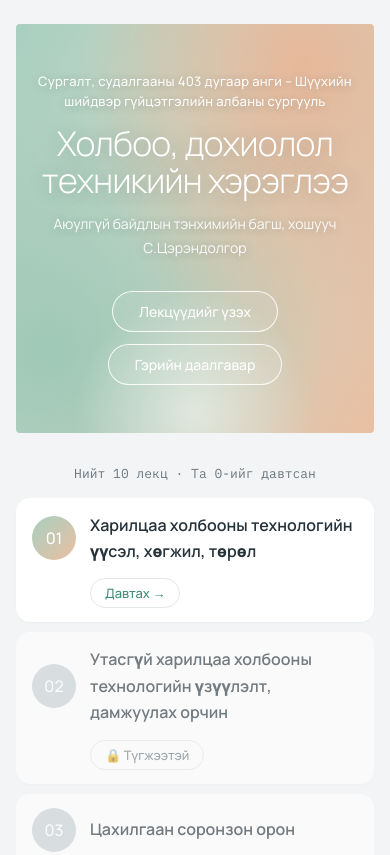
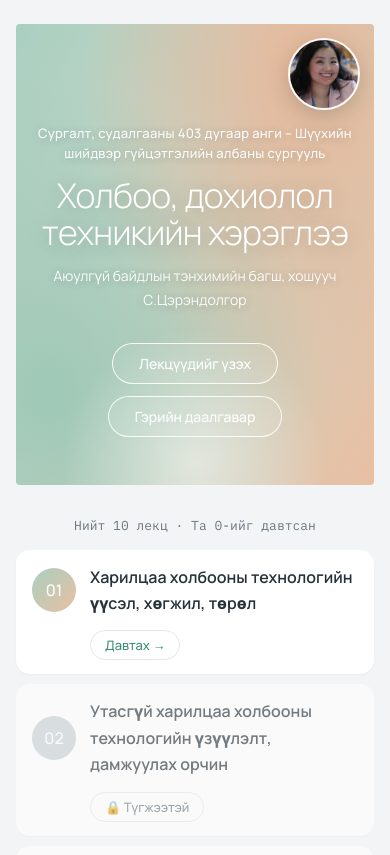
Before and after one commit to sandagbazartsedo-del/Kholboo-Lects, a plain HTML site: page index.html in a window 390 px wide. Shown: the top 855 px of the page. Drawn offline with Linux system fonts and the light colour scheme.

Commit message:
Нүүр хуудасны баруун дээд буланд багшийн дугуй зураг нэмэх (#8)
Claude-Session: https://claude.ai/code/session_013SDDb5gQ1uyVrDQZjKtZGv

Co-authored-by: Claude <noreply@anthropic.com>

```diff
--- a/app.js
+++ b/app.js
@@ -56,7 +56,8 @@
     const done = getDone();
     document.title = COURSE.title;
     app.innerHTML = `
-      <header class="head">
+      <header class="head${COURSE.teacherPhoto ? " has-photo" : ""}">
+        ${COURSE.teacherPhoto ? `<img class="teacher-photo" src="${esc(COURSE.teacherPhoto)}" alt="${esc(COURSE.teacher)}" width="160" height="160">` : ""}
         <span class="eyebrow">${esc(COURSE.school)}</span>
         <h1>${esc(COURSE.title)}</h1>
         <span class="meta">${esc(COURSE.teacher)}</span>
--- a/lectures.js
+++ b/lectures.js
@@ -14,6 +14,8 @@ const COURSE = {
   title: "Холбоо, дохиолол техникийн хэрэглээ",
   school: "Сургалт, судалгааны 403 дугаар анги – Шүүхийн шийдвэр гүйцэтгэлийн албаны сургууль",
   teacher: "Аюулгүй байдлын тэнхимийн багш, хошууч С.Цэрэндолгор",
+  // Нүүр хуудасны буланд харагдах багшийн зураг ("" бол зураг гарахгүй)
+  teacherPhoto: "img/teacher.jpg",
 
   // ЛЕКЦИЙН ТҮГЖЭЭ: true бол сурагч өмнөх лекцээ бүрэн уншиж, гэрийн
   // даалгавраа илгээсний дараа л дараагийн лекц нээгдэнэ. Бүгдийг нээх бол false.
--- a/style.css
+++ b/style.css
@@ -48,6 +48,17 @@ a:focus-visible, button:focus-visible { outline: 2px solid var(--accent); outlin
     linear-gradient(120deg, var(--mint) 0%, var(--sage) 40%, var(--peach) 100%);
 }
 .head > * { position: relative; z-index: 1; }
+/* Багшийн дугуй зураг баруун дээд буланд */
+.head > .teacher-photo {
+  position: absolute; top: 20px; right: 20px; z-index: 2;
+  width: 104px; height: 104px; border-radius: 50%; object-fit: cover;
+  border: 3px solid rgba(255,255,255,.9);
+  box-shadow: 0 6px 20px rgba(60, 80, 70, .25);
+}
+@media (max-width: 640px) {
+  .head > .teacher-photo { width: 72px; height: 72px; top: 14px; right: 14px; border-width: 2px; }
+  .head.has-photo { padding-top: 100px; }
+}
 .eyebrow {
   font: 500 13px/1.5 var(--font-body);
   letter-spacing: .02em; color: rgba(255,255,255,.95);
```
Also changed, not shown: img/teacher.jpg (added).
